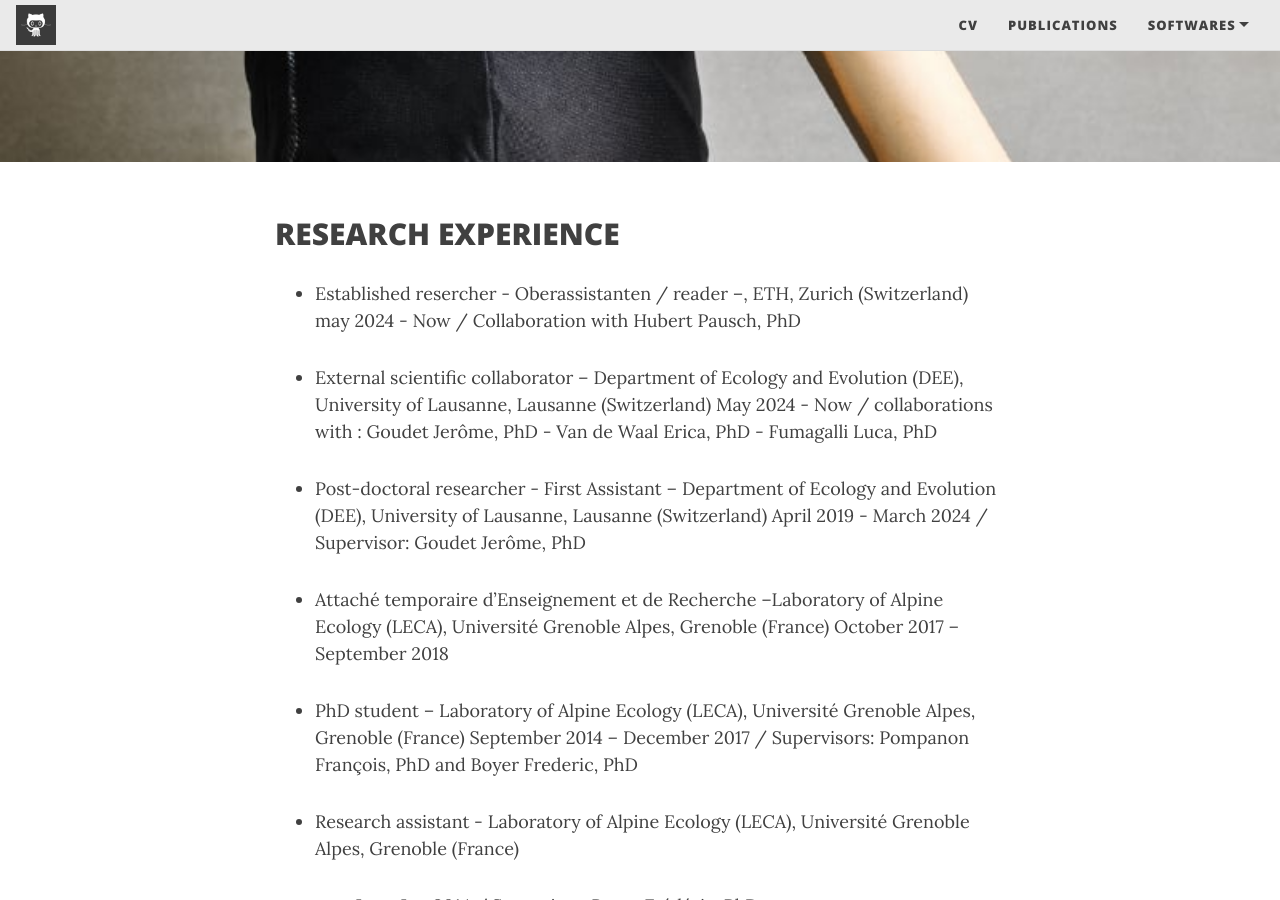
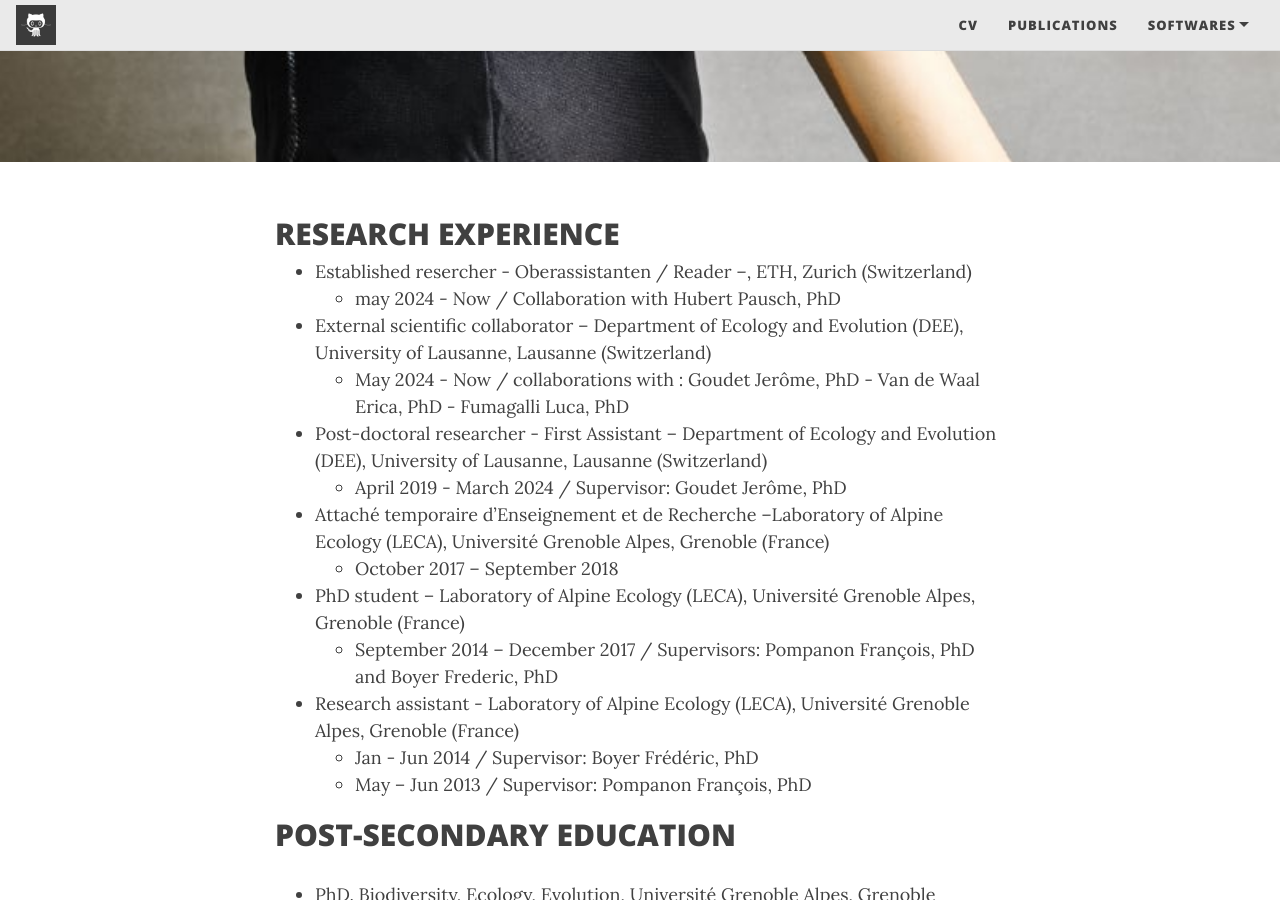
Before and after one commit to cumtr/cumtr.github.io, a Jekyll site: the page built from CV.md, in a window 1280 px wide and 900 px high, scrolled down 383 px. Built offline with Jekyll 4.4.1, drawn with Linux system fonts in a browser that asks for light colours; nearby versions of some CDN libraries; some of the changed text lies outside the part shown.

Commit message:
Update CV.md

```diff
--- a/CV.md
+++ b/CV.md
@@ -8,20 +8,20 @@ share-img: /assets/img/GraduationCap_1.jpg
 
 ## RESEARCH EXPERIENCE
 
-- Established resercher - Oberassistanten / reader –, ETH, Zurich (Switzerland)
-may 2024 - Now / Collaboration with Hubert Pausch, PhD
+- Established resercher - Oberassistanten / Reader –, ETH, Zurich (Switzerland)
+	- may 2024 - Now / Collaboration with Hubert Pausch, PhD
 
 - External scientific collaborator – Department of Ecology and Evolution (DEE), University of Lausanne, Lausanne (Switzerland)
-May 2024 - Now / collaborations with : Goudet Jerôme, PhD - Van de Waal Erica, PhD - Fumagalli Luca, PhD
+	- May 2024 - Now / collaborations with : Goudet Jerôme, PhD - Van de Waal Erica, PhD - Fumagalli Luca, PhD
 
 - Post-doctoral researcher - First Assistant – Department of Ecology and Evolution (DEE), University of Lausanne, Lausanne (Switzerland)
-	April 2019 - March 2024 / Supervisor: Goudet Jerôme, PhD
+	- April 2019 - March 2024 / Supervisor: Goudet Jerôme, PhD
 
 - Attaché temporaire d’Enseignement et de Recherche –Laboratory of Alpine Ecology (LECA), Université Grenoble Alpes, Grenoble (France)
-October 2017 – September 2018
+	- October 2017 – September 2018
 
 - PhD student – Laboratory of Alpine Ecology (LECA), Université Grenoble Alpes, Grenoble (France)
-September 2014 – December 2017 / Supervisors: Pompanon François, PhD and Boyer Frederic, PhD
+	- September 2014 – December 2017 / Supervisors: Pompanon François, PhD and Boyer Frederic, PhD
 
 - Research assistant - Laboratory of Alpine Ecology (LECA), Université Grenoble Alpes, Grenoble (France)
 	- Jan - Jun 2014 / Supervisor: Boyer Frédéric, PhD
@@ -115,6 +115,7 @@ Laureate of the “special award for outstanding dedication in practical teachin
 - BAdabouM – Tool to detect genomic structural variation in whole genome re-sequencing data (c++)[link](https://github.com/cumtr/BAdabouM)
 - ProcessMyRADs – Pipeline to guide parameter selection during the treatment of ddRAD sequencing data (bash & R)[link](https://github.com/cumtr/PmR)
 
+
 ## FUNDING ACQUISITION
 
 **PhD grant** – thesis scholarship from the French Ministry of Research (**100k EUR**)
@@ -122,13 +123,16 @@ Laureate of the “special award for outstanding dedication in practical teachin
 **Agassiz Foundation** - From Waste to Knowledge: advancing research and conservation
 through genomic analysis of non-invasive samples (**20k CHF**)
 
+
 ## REVIEWING
 
 BMC genetics - Molecular Ecology - Molecular Ecology Resources - Journal of Animal Breeding and Genetics – PLOS One – BMC genomics – Scientific Data
 
+
 ## FIELDWORK
 
 Field sampling and phenotyping (Butterfly - *Coenonympha sp.* / plant - *Arabis alpina*). Radiotracking (bats - *Barbastella barbastellus* / raven - *Corvus corax*). Nest boxes controls & clutch measurements (Barn owl - *Tyto alba*).
+
 
 ## OUTREACH ACTIVITIES
 
@@ -138,9 +142,9 @@ Field sampling and phenotyping (Butterfly - *Coenonympha sp.* / plant - *Arabis
 
 ## DEPARTEMENT RESPONSABILITES
 
-• PhD student’s representative during my PhD (2015-2018)
-• Member of the Teaching committee of the DEE (2021-2022)
-• PostDoc representative (2023-2024)
+- PhD student’s representative during my PhD (2015-2018)
+- Member of the Teaching committee of the DEE (2021-2022)
+- PostDoc representative (2023-2024)
 
 
 ## EXTRA PROFESSIONAL ACTIVITIES
```
